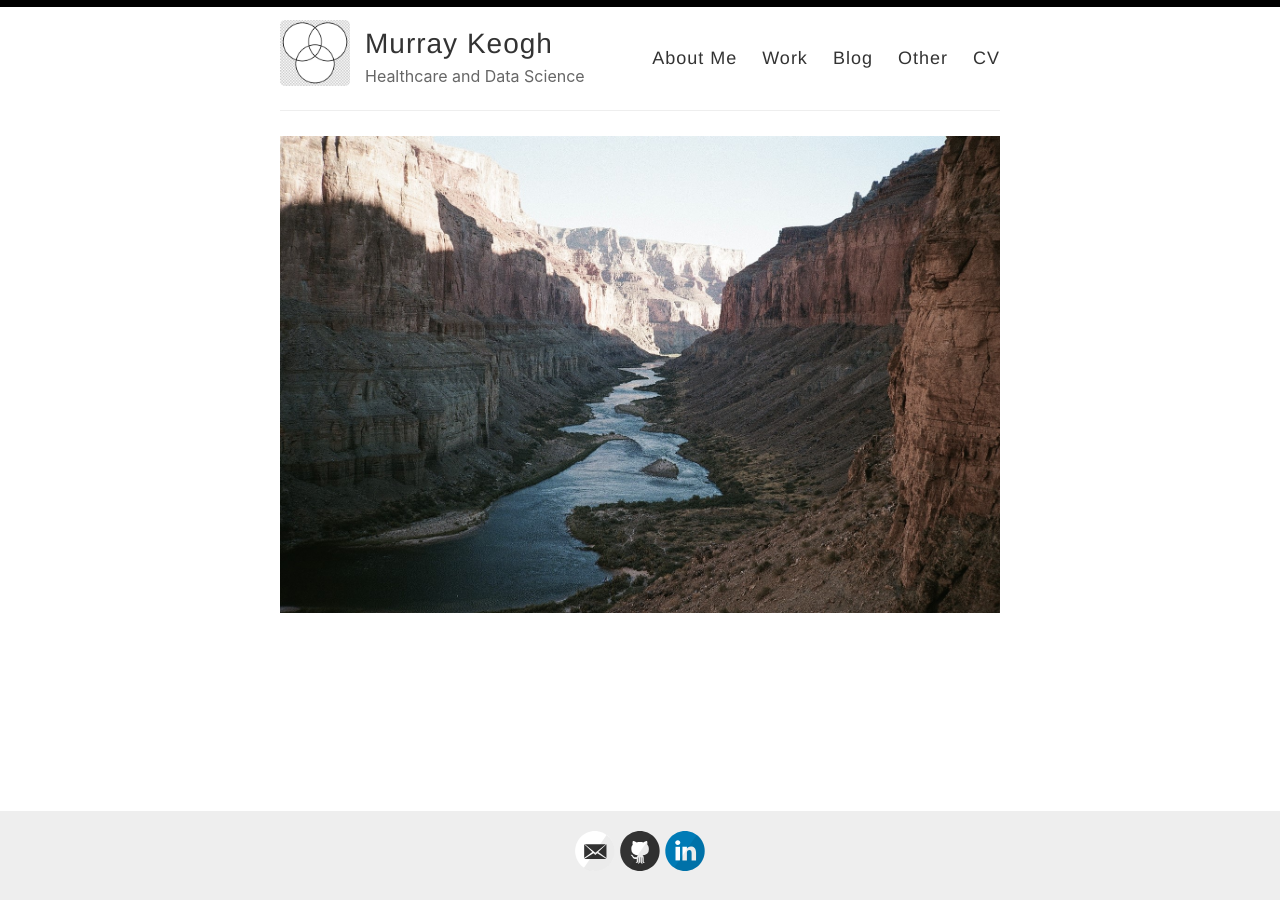
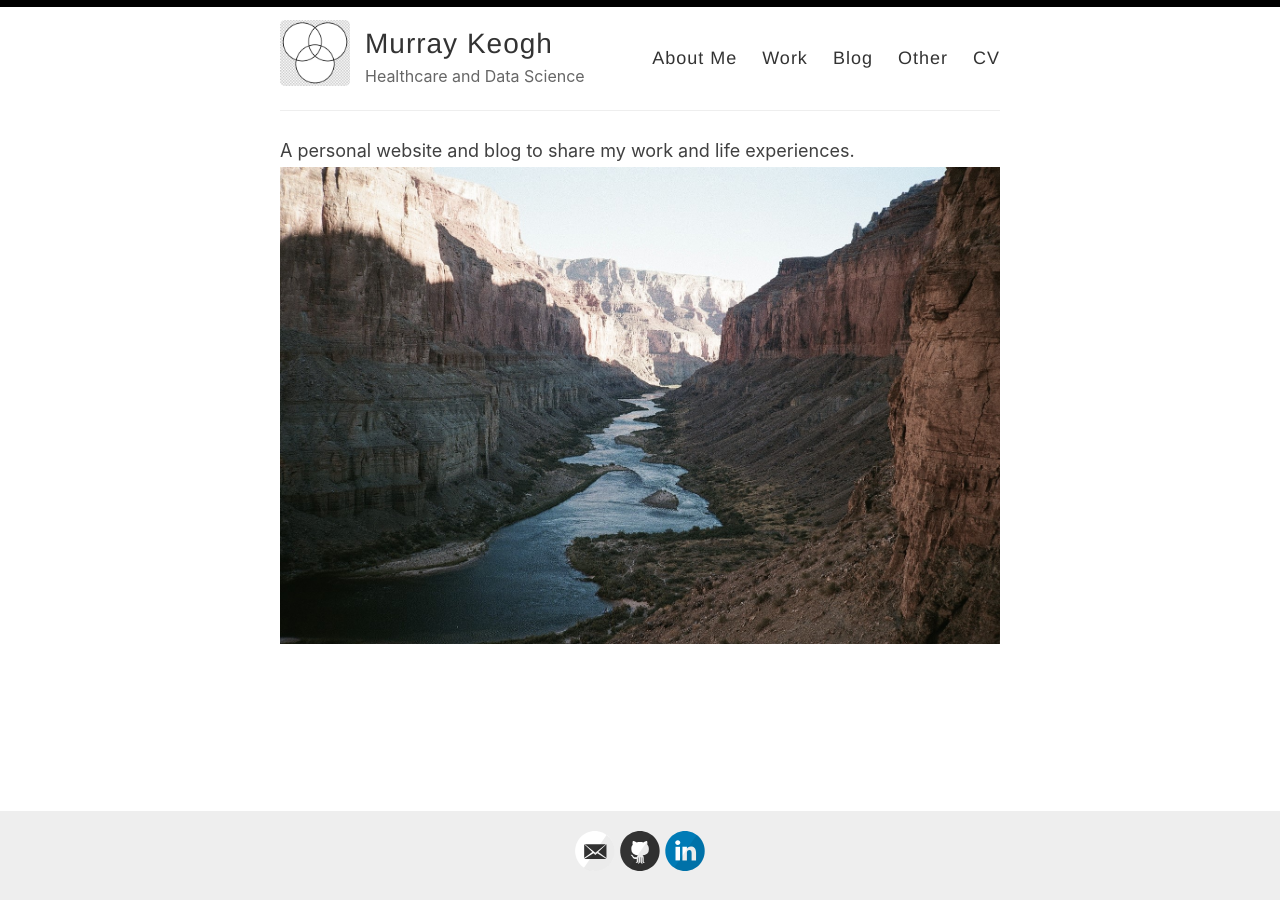
Before and after one commit to Murrkeys/Murrkeys.github.io, a Jekyll site: the page built from index.html, in a window 1280 px wide. Built offline with Jekyll 4.4.1, drawn with Linux system fonts in a browser that asks for light colours; the list of posts is cut into pages by our own code.

Commit message:
Update index.html

```diff
--- a/index.html
+++ b/index.html
@@ -2,4 +2,5 @@
 layout: default
 ---
 
+A personal website and blog to share my work and life experiences.
 <img src="/images/GC.jpg" align="right">
```
